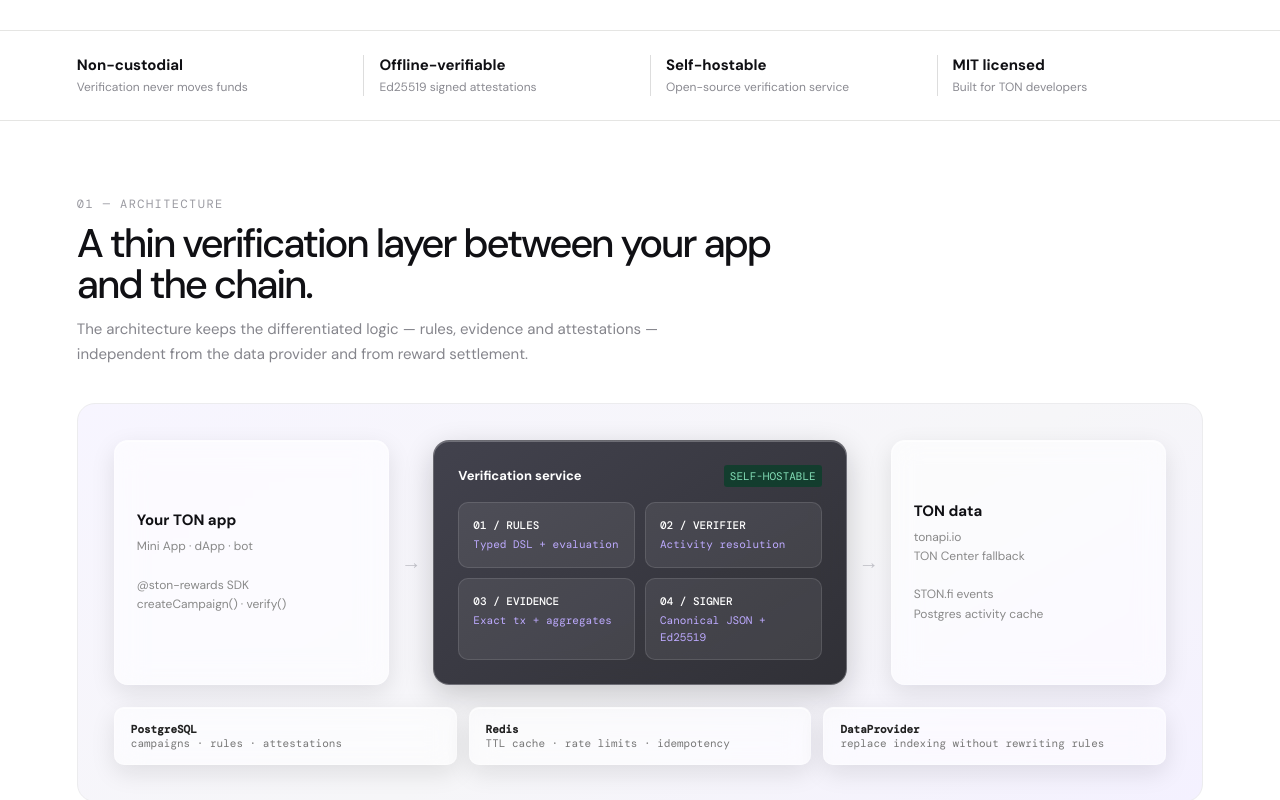
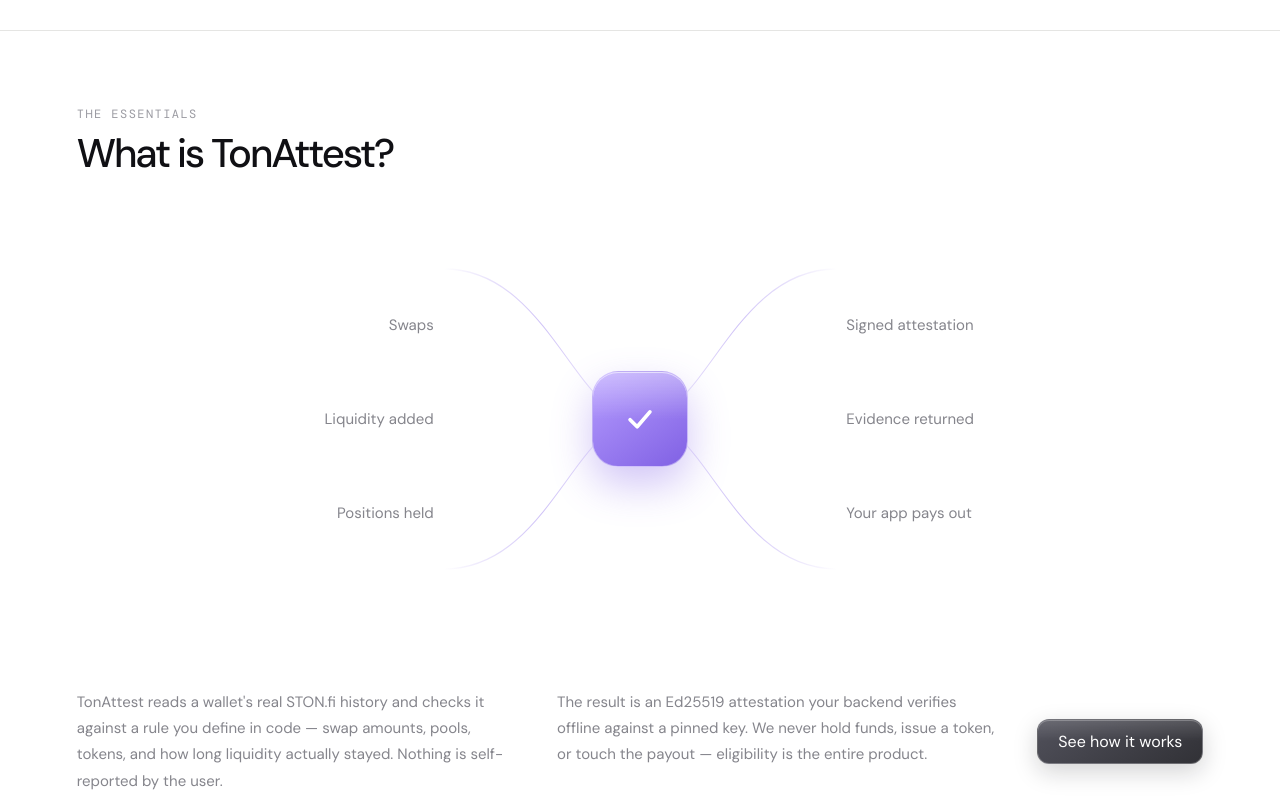
Before and after one commit to Tuhin810/TonAttest, a plain HTML site: page TonAttest-final-showcase.html in a window 1280 px wide. Shown: the part 660-1460 px from the top of the page. Drawn offline with nearby package versions, Linux system fonts and the light colour scheme.

Commit message:
feat: replace trust strip with interactive TonAttest essentials visualization and description section

```diff
--- a/TonAttest-final-showcase.html
+++ b/TonAttest-final-showcase.html
@@ -47,12 +47,61 @@
                 </div>
             </section>
 
-            <div class="trust-strip">
-                <div class="trust-item"><b>Non-custodial</b><span>Verification never moves funds</span></div>
-                <div class="trust-item"><b>Offline-verifiable</b><span>Ed25519 signed attestations</span></div>
-                <div class="trust-item"><b>Self-hostable</b><span>Open-source verification service</span></div>
-                <div class="trust-item"><b>MIT licensed</b><span>Built for TON developers</span></div>
-            </div>
+            <section class="section reveal" id="essentials">
+                <div class="section-head">
+                    <div class="kicker">The essentials</div>
+                    <h2>What is TonAttest?</h2>
+                </div>
+
+                <div class="converge">
+                    <div class="conv-col left">
+                        <span>Swaps</span>
+                        <span>Liquidity added</span>
+                        <span>Positions held</span>
+                    </div>
+
+                    <div class="conv-core">
+                        <svg class="conv-lines" viewBox="0 0 900 420" preserveAspectRatio="none" aria-hidden="true">
+                            <g fill="none" stroke="url(#cl)" stroke-width="1.4">
+                                <path d="M0 60 C 240 60 300 210 450 210" />
+                                <path d="M0 210 L 450 210" />
+                                <path d="M0 360 C 240 360 300 210 450 210" />
+                                <path d="M900 60 C 660 60 600 210 450 210" />
+                                <path d="M900 210 L 450 210" />
+                                <path d="M900 360 C 660 360 600 210 450 210" />
+                            </g>
+                            <defs>
+                                <linearGradient id="cl" x1="0" y1="0" x2="1" y2="0">
+                                    <stop offset="0" stop-color="#7651e800" />
+                                    <stop offset=".5" stop-color="#7651e859" />
+                                    <stop offset="1" stop-color="#7651e800" />
+                                </linearGradient>
+                            </defs>
+                        </svg>
+                        <div class="conv-tile" aria-hidden="true">
+                            <svg viewBox="0 0 24 24" width="34" height="34">
+                                <path d="M5 12.5 10 17.5 19 7" fill="none" stroke="#fff" stroke-width="2.6"
+                                    stroke-linecap="round" stroke-linejoin="round" />
+                            </svg>
+                        </div>
+                    </div>
+
+                    <div class="conv-col right">
+                        <span>Signed attestation</span>
+                        <span>Evidence returned</span>
+                        <span>Your app pays out</span>
+                    </div>
+                </div>
+
+                <div class="essentials-foot">
+                    <p>TonAttest reads a wallet's real STON.fi history and checks it against a rule you define in code —
+                        swap amounts, pools, tokens, and how long liquidity actually stayed. Nothing is self-reported by
+                        the user.</p>
+                    <p>The result is an Ed25519 attestation your backend verifies offline against a pinned key. We never
+                        hold funds, issue a token, or touch the payout — eligibility is the entire product.</p>
+                    <a class="nav-cta" href="#architecture">See how it works</a>
+                </div>
+            </section>
 
             <section class="section reveal" id="architecture">
                 <div class="section-head">
--- a/styles.css
+++ b/styles.css
@@ -1382,3 +1382,111 @@ footer {
         padding: 70px 30px
     }
 }
+
+/* essentials / converge */
+.converge {
+    display: grid;
+    grid-template-columns: 1fr minmax(280px, 1.1fr) 1fr;
+    align-items: center;
+    gap: 10px;
+    margin: 30px 0 60px
+}
+
+.conv-col {
+    display: grid;
+    gap: 74px;
+    font-size: 15px;
+    color: #85858c
+}
+
+.conv-col.left {
+    text-align: right
+}
+
+.conv-core {
+    position: relative;
+    min-height: 420px;
+    display: grid;
+    place-items: center
+}
+
+.conv-lines {
+    position: absolute;
+    inset: 0;
+    width: 100%;
+    height: 100%
+}
+
+.conv-tile {
+    position: relative;
+    z-index: 1;
+    width: 96px;
+    height: 96px;
+    border-radius: 26px;
+    display: grid;
+    place-items: center;
+    background: linear-gradient(145deg, #a98cffd9, #6a45dfd9);
+    border: 1px solid #ffffff6b;
+    overflow: hidden;
+    -webkit-backdrop-filter: blur(14px) saturate(160%);
+    backdrop-filter: blur(14px) saturate(160%);
+    box-shadow: 0 18px 40px #7651e854, inset 0 1px 0 #ffffff8f
+}
+
+.conv-tile:before {
+    content: "";
+    position: absolute;
+    inset: 0 0 auto;
+    height: 50%;
+    background: linear-gradient(#ffffff59, transparent);
+    pointer-events: none
+}
+
+.conv-tile svg {
+    position: relative
+}
+
+.essentials-foot {
+    display: grid;
+    grid-template-columns: 1fr 1fr auto;
+    gap: 40px;
+    align-items: start
+}
+
+.essentials-foot p {
+    font-size: 15px;
+    line-height: 1.75;
+    color: #85858c;
+    margin: 0
+}
+
+.essentials-foot .nav-cta {
+    align-self: center;
+    white-space: nowrap
+}
+
+@media(max-width:850px) {
+    .converge {
+        grid-template-columns: 1fr;
+        gap: 24px
+    }
+
+    .conv-col,
+    .conv-col.left {
+        text-align: center;
+        gap: 12px
+    }
+
+    .conv-core {
+        min-height: 200px
+    }
+
+    .conv-lines {
+        display: none
+    }
+
+    .essentials-foot {
+        grid-template-columns: 1fr;
+        gap: 22px
+    }
+}
```
